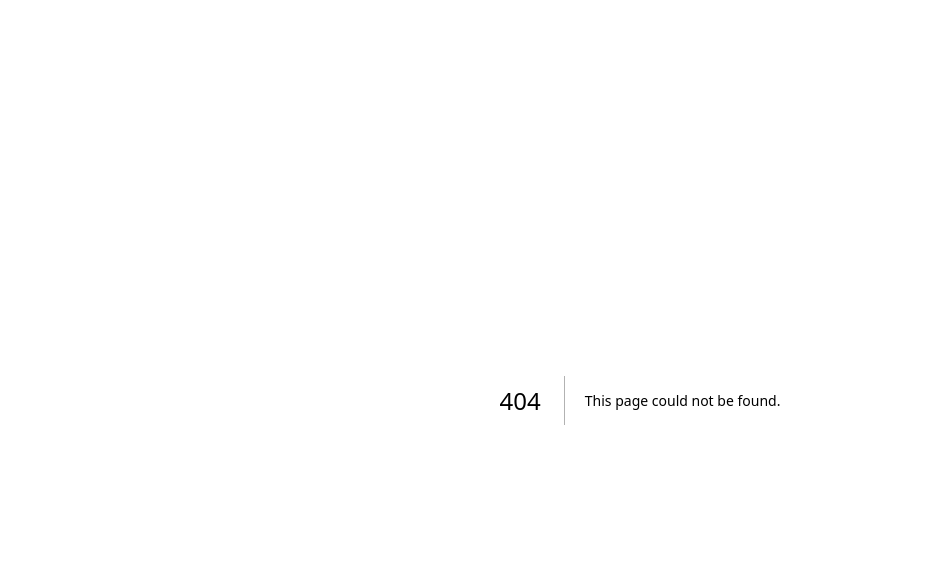
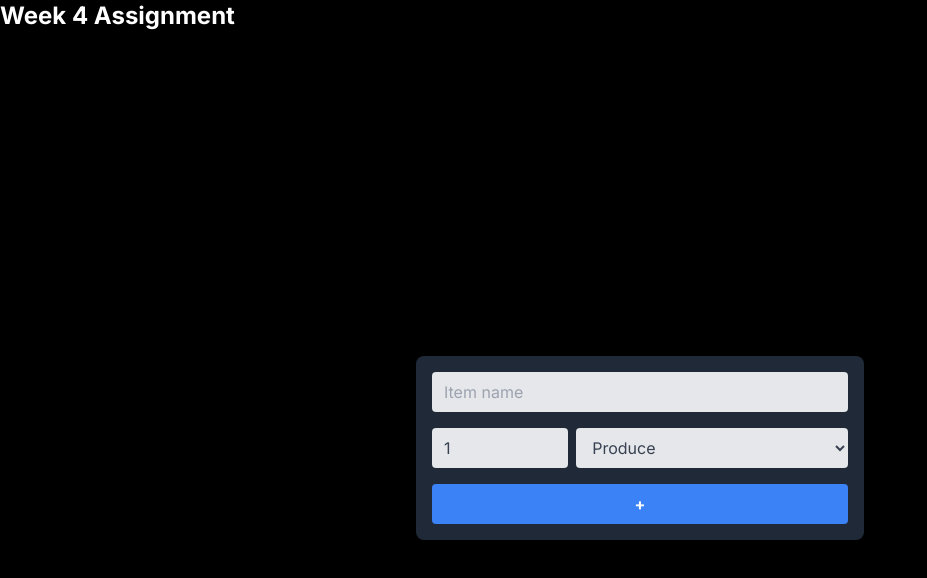
Before and after one commit to SarpreetDhillon/cprg306-assignments, a Next.js app: page /week-4 in a window 1280 px wide. Before the commit this address had no page. Shown: the top 578 px of the page, without its empty margins (0-927 px from the left). Built offline with nearby package versions, Linux system fonts and the light colour scheme.

Commit message:
Commit for Assignments

```diff
--- a/app/page.js
+++ b/app/page.js
@@ -13,9 +13,12 @@ export default function Home() {
             <Link href={"/week-2"}>Week 2 Assignment</Link>
           </li>
           <li>
-            <Link href={"/week-3"} className="hover:underline hover:text-green-400">Week 3 Assignment</Link>
+            <Link href={"/week-3"} className="hover:underline hover:text-green-400 mb-2">Week 3 Assignment</Link>
           </li>
-        </ul>
+          <li>
+            <Link href={"/week-4"} className="hover:underline hover:text-green-400 mb-2">Week 4 Assignment</Link>
+          </li>
+          </ul>
       </div>
     </div>
   );
--- /dev/null
+++ b/app/week-4/new-item.js
@@ -0,0 +1,74 @@
+"use client";
+
+import React, { useState } from 'react';
+
+const NewItem = () => {
+  const [name, setName] = useState('');
+  const [quantity, setQuantity] = useState(1);
+  const [category, setCategory] = useState('Produce');
+
+  const handleSubmit = (e) => {
+    e.preventDefault();
+    const item = { name, quantity, category };
+    console.log(item);
+    alert(`Name: ${name}\nQuantity: ${quantity}\nCategory: ${category}`);
+    setName('');
+    setQuantity(1);
+    setCategory('Produce');
+  };
+
+  return (
+    <div className="flex flex-col items-center justify-center min-h-screen bg-black">
+      <form onSubmit={handleSubmit} className="w-full max-w-md p-4 bg-gray-800 rounded-lg shadow-lg space-y-4">
+        <div className="mb-4">
+          <input
+            type="text"
+            placeholder="Item name"
+            value={name}
+            onChange={(e) => setName(e.target.value)}
+            required
+            className="w-full px-3 py-2 text-gray-700 bg-gray-200 rounded"
+          />
+        </div>
+        <div className="mb-4 flex space-x-2">
+          <input
+            type="number"
+            min="1"
+            max="99"
+            value={quantity}
+            onChange={(e) => setQuantity(Number(e.target.value))}
+            required
+            className="w-1/3 px-3 py-2 text-gray-700 bg-gray-200 rounded"
+          />
+          <select
+            value={category}
+            onChange={(e) => setCategory(e.target.value)}
+            className="w-2/3 px-3 py-2 text-gray-700 bg-gray-200 rounded"
+          >
+            <option value="Produce">Produce</option>
+            <option value="Dairy">Dairy</option>
+            <option value="Bakery">Bakery</option>
+            <option value="Meat">Meat</option>
+            <option value="Frozen Foods">Frozen Foods</option>
+            <option value="Canned Goods">Canned Goods</option>
+            <option value="Dry Goods">Dry Goods</option>
+            <option value="Beverages">Beverages</option>
+            <option value="Snacks">Snacks</option>
+            <option value="Household">Household</option>
+            <option value="Other">Other</option>
+          </select>
+        </div>
+        <div className="text-center">
+          <button
+            type="submit"
+            className="w-full py-2 bg-blue-500 hover:bg-blue-700 text-white font-bold rounded"
+          >
+            +
+          </button>
+        </div>
+      </form>
+    </div>
+  );
+};
+
+export default NewItem;
--- /dev/null
+++ b/app/week-4/page.js
@@ -0,0 +1,11 @@
+import React from 'react';
+import NewItem from './new-item';
+
+export default function Page() {
+  return (
+    <main>
+      <h1 className="text-2xl font-bold mb-4">Week 4 Assignment</h1>
+      <NewItem />
+    </main>
+  );
+}
```
